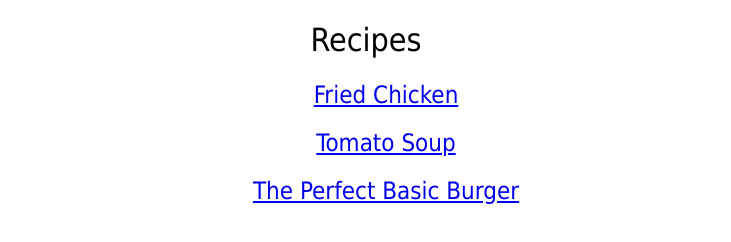
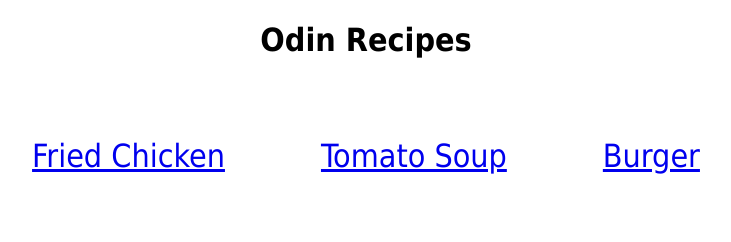
Before and after one commit to andrebarros7201/odin-recipes, a plain HTML site: page index.html in a window 1280 px wide. Shown: the whole page, without its empty margins (274-1005 px from the left). Drawn offline with Linux system fonts and the light colour scheme.

Commit message:
Change Index Page Layout

```diff
--- a/index.html
+++ b/index.html
@@ -7,11 +7,11 @@
     <title>Index</title>
 </head>
 <body>
-    <h1>Recipes</h1>
-    <ul>
-        <li><h2><a href="./recipes/fried_chicken.html" rel="noopener noreferrer">Fried Chicken</a></h2></li>
-        <li><h2><a href="./recipes/tomato_soup.html" rel="noopener noreferrer">Tomato Soup</a></h2></li>
-        <li><h2><a href="./recipes/burger.html" rel="noopener noreferrer">The Perfect Basic Burger</a></h2></li>
-    </ul>
+    <h1>Odin Recipes</h1>
+    <div class="main-div">
+            <div class="content"><a href="recipes/fried_chicken.html">Fried Chicken</a></div>
+            <div class="content"><a href="recipes/tomato_soup.html">Tomato Soup</a></div>
+            <div class="content"> <a href="recipes/burger.html">Burger</a></div>
+    </div>
 </body>
 </html>
--- a/style.css
+++ b/style.css
@@ -1,21 +1,19 @@
 *{
-    font-family: "Tahoma", serif;
+    font-family: "Tahoma", "Times New Roman", serif;
     text-align: center;
+    box-sizing: border-box;
+}
+a{
+    padding: 8px 16px;
+    font-size: 32px;
+}
+.main-div{
+    display: inline-flex;
+    padding: 24px;
 }
 
-h1,h2{
-    font-weight: 500;
+.content{
+    margin: 24px;
+    padding: 8px;
+
 }
-
-li{
-    list-style: none;
-}
-
-ol li{
-    list-style: decimal;
-    list-style-position: inside;
-}
-
-.title{
-    color: blue;
-}
```
